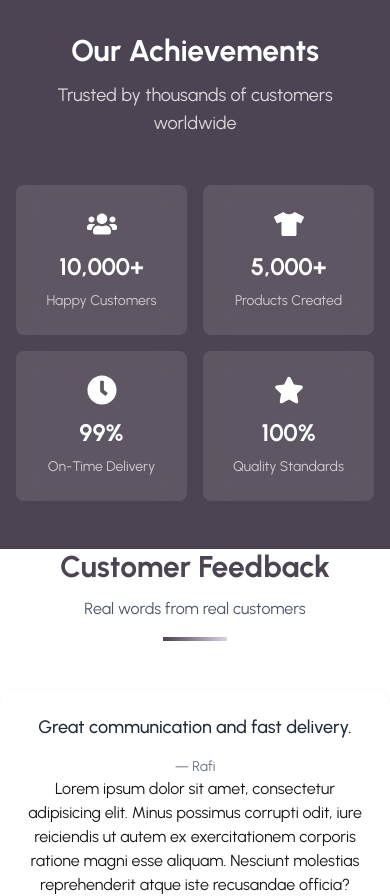
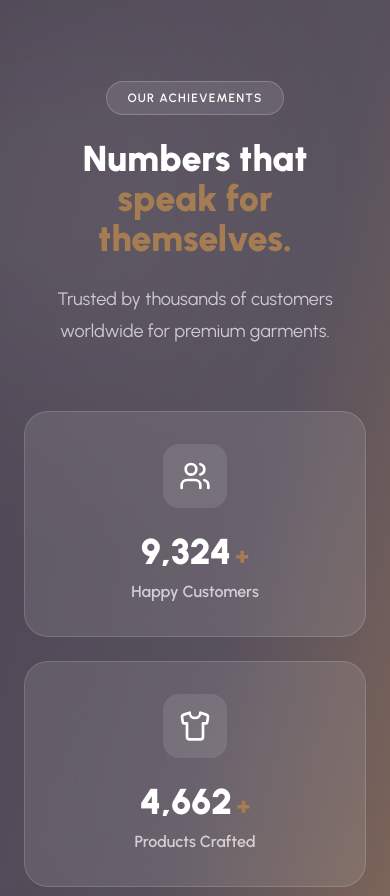
Before and after one commit to abd-005/Garments-Order-Production-Tracker-System-Frontend, a React (Vite) app: page / in a window 390 px wide. Shown: the part 6180-7076 px from the top of the page. Built offline with nearby package versions, Linux system fonts and the light colour scheme; no server answers.

Commit message:
feat: revamp Stats section with animated counters and glassy cards

```diff
--- a/src/pages/Home/Stats/Stats.jsx
+++ b/src/pages/Home/Stats/Stats.jsx
@@ -1,64 +1,158 @@
-import React from 'react';
-import { motion } from 'framer-motion';
-import { FaUsers, FaTshirt, FaClock, FaStar } from 'react-icons/fa';
+import React, { useRef } from 'react'
+import { gsap } from 'gsap'
+import { ScrollTrigger } from 'gsap/ScrollTrigger'
+import { useGSAP } from '@gsap/react'
+import { Users, Shirt, Clock, BadgeCheck } from 'lucide-react'
+
+gsap.registerPlugin(useGSAP, ScrollTrigger)
+
+const stats = [
+  { icon: Users, value: 10000, suffix: '+', label: 'Happy Customers' },
+  { icon: Shirt, value: 5000, suffix: '+', label: 'Products Crafted' },
+  { icon: Clock, value: 99, suffix: '%', label: 'On-Time Delivery' },
+  { icon: BadgeCheck, value: 100, suffix: '%', label: 'Quality Standards' },
+]
 
 const Stats = () => {
-  const stats = [
-    { label: 'Happy Customers', value: '10,000+', icon: <FaUsers /> },
-    { label: 'Products Created', value: '5,000+', icon: <FaTshirt /> },
-    { label: 'On-Time Delivery', value: '99%', icon: <FaClock /> },
-    { label: 'Quality Standards', value: '100%', icon: <FaStar /> },
-  ];
+  const container = useRef(null)
+
+  useGSAP(() => {
+    gsap.to('.stats-blob-1', {
+      x: 35,
+      y: 18,
+      duration: 8,
+      repeat: -1,
+      yoyo: true,
+      ease: 'sine.inOut',
+    })
+
+    gsap.to('.stats-blob-2', {
+      x: -30,
+      y: -20,
+      duration: 10,
+      repeat: -1,
+      yoyo: true,
+      ease: 'sine.inOut',
+    })
+
+    const tl = gsap.timeline({
+      scrollTrigger: {
+        trigger: container.current,
+        start: 'top 75%',
+        end: 'bottom top',
+        toggleActions: 'play none none none',
+      },
+    })
+
+    tl.fromTo(
+      '.stats-badge',
+      { y: 25, opacity: 0 },
+      { y: 0, opacity: 1, duration: 0.5 }
+    )
+      .fromTo(
+        '.stats-title',
+        { y: 50, opacity: 0 },
+        { y: 0, opacity: 1, duration: 0.8, ease: 'power3.out' },
+        '-=0.3'
+      )
+      .fromTo(
+        '.stats-desc',
+        { y: 25, opacity: 0 },
+        { y: 0, opacity: 1, duration: 0.6 },
+        '-=0.45'
+      )
+      .fromTo(
+        '.stats-card',
+        { y: 45, opacity: 0 },
+        { y: 0, opacity: 1, stagger: 0.12, duration: 0.6, ease: 'power2.out' },
+        '-=0.2'
+      )
+      .fromTo(
+        '.stats-icon',
+        { scale: 0.6, opacity: 0 },
+        {
+          scale: 1,
+          opacity: 1,
+          stagger: 0.1,
+          duration: 0.5,
+          ease: 'back.out(2)',
+        },
+        '<'
+      )
+      .add(() => {
+        container.current.querySelectorAll('.stats-value').forEach((el) => {
+          const target = Number(el.dataset.value)
+          const obj = { val: 0 }
+
+          gsap.to(obj, {
+            val: target,
+            duration: 1.8,
+            ease: 'power2.out',
+            onUpdate: () => {
+              el.textContent = Math.floor(obj.val).toLocaleString('en-US')
+            },
+          })
+        })
+      })
+  }, { scope: container })
 
   return (
-    <div className="py-12 sm:py-16 bg-primary text-white">
-      <div className="max-w-7xl mx-auto px-4 sm:px-6 lg:px-8">
-        {/* Header */}
-        <div className="text-center mb-12">
-          <motion.h2
-            initial={{ opacity: 0, y: 20 }}
-            whileInView={{ opacity: 1, y: 0 }}
-            transition={{ duration: 0.5 }}
-            viewport={{ once: true }}
-            className="text-3xl sm:text-4xl lg:text-5xl font-bold mb-3"
-          >
+    <section ref={container} className="relative overflow-hidden bg-primary py-24">
+      <div className="absolute inset-0 bg-linear-to-br from-primary via-[#57505d] to-accent/80" />
+
+      <div className="stats-blob-1 absolute -left-40 top-0 h-96 w-96 rounded-full bg-white/10 blur-[120px]" />
+
+      <div className="stats-blob-2 absolute -right-40 bottom-0 h-[420px] w-[420px] rounded-full bg-accent/40 blur-[120px]" />
+
+      <div className="relative mx-auto max-w-7xl px-6">
+        <div className="mx-auto mb-16 max-w-3xl text-center">
+          <div className="stats-badge inline-flex rounded-full border border-white/20 bg-white/10 px-5 py-2 text-xs font-semibold tracking-widest text-white uppercase">
             Our Achievements
-          </motion.h2>
-          <motion.p
-            initial={{ opacity: 0, y: 20 }}
-            whileInView={{ opacity: 1, y: 0 }}
-            transition={{ duration: 0.5, delay: 0.1 }}
-            viewport={{ once: true }}
-            className="text-lg text-white/80 max-w-2xl mx-auto"
-          >
-            Trusted by thousands of customers worldwide
-          </motion.p>
+          </div>
+
+          <h2 className="stats-title mt-6 text-4xl font-black text-white lg:text-6xl">
+            Numbers that
+            <span className="block text-accent">speak for themselves.</span>
+          </h2>
+
+          <p className="stats-desc mt-6 text-lg leading-8 text-white/70">
+            Trusted by thousands of customers worldwide for premium garments.
+          </p>
         </div>
 
-        {/* Stats Grid */}
-        <div className="grid grid-cols-2 md:grid-cols-4 gap-4 sm:gap-8">
-          {stats.map((stat, index) => (
-            <motion.div
-              key={index}
-              initial={{ opacity: 0, scale: 0.8 }}
-              whileInView={{ opacity: 1, scale: 1 }}
-              transition={{ duration: 0.5, delay: index * 0.1 }}
-              viewport={{ once: true }}
-              className="bg-white/10 backdrop-blur-md rounded-lg p-6 text-center hover:bg-white/20 transition-colors"
-            >
-              <div className="text-3xl sm:text-4xl mb-3 flex justify-center">
-                {stat.icon}
+        <div className="grid grid-cols-1 gap-6 sm:grid-cols-2 lg:grid-cols-4 lg:gap-8">
+          {stats.map((stat) => {
+            const StatIcon = stat.icon
+
+            return (
+              <div
+                key={stat.label}
+                className="stats-card group relative overflow-hidden rounded-3xl border border-white/15 bg-white/10 p-8 text-center backdrop-blur-xl transition-all duration-500 hover:-translate-y-2 hover:border-white/30 hover:bg-white/15 hover:shadow-2xl hover:shadow-black/20"
+              >
+                <div className="stats-icon mx-auto flex h-16 w-16 items-center justify-center rounded-2xl bg-white/10 transition-all duration-500 group-hover:rotate-6 group-hover:scale-110 group-hover:bg-white/20">
+                  <StatIcon className="h-8 w-8 text-white" />
+                </div>
+
+                <div className="mt-6 flex items-baseline justify-center gap-1">
+                  <span
+                    className="stats-value text-4xl font-black text-white"
+                    data-value={stat.value}
+                  >
+                    0
+                  </span>
+                  <span className="text-2xl font-black text-accent">
+                    {stat.suffix}
+                  </span>
+                </div>
+
+                <p className="mt-2 font-semibold text-white/70">{stat.label}</p>
               </div>
-              <div className="text-2xl sm:text-3xl font-bold mb-2">
-                {stat.value}
-              </div>
-              <p className="text-white/70 text-sm sm:text-base">{stat.label}</p>
-            </motion.div>
-          ))}
+            )
+          })}
         </div>
       </div>
-    </div>
-  );
-};
+    </section>
+  )
+}
 
-export default Stats;
+export default Stats
```
